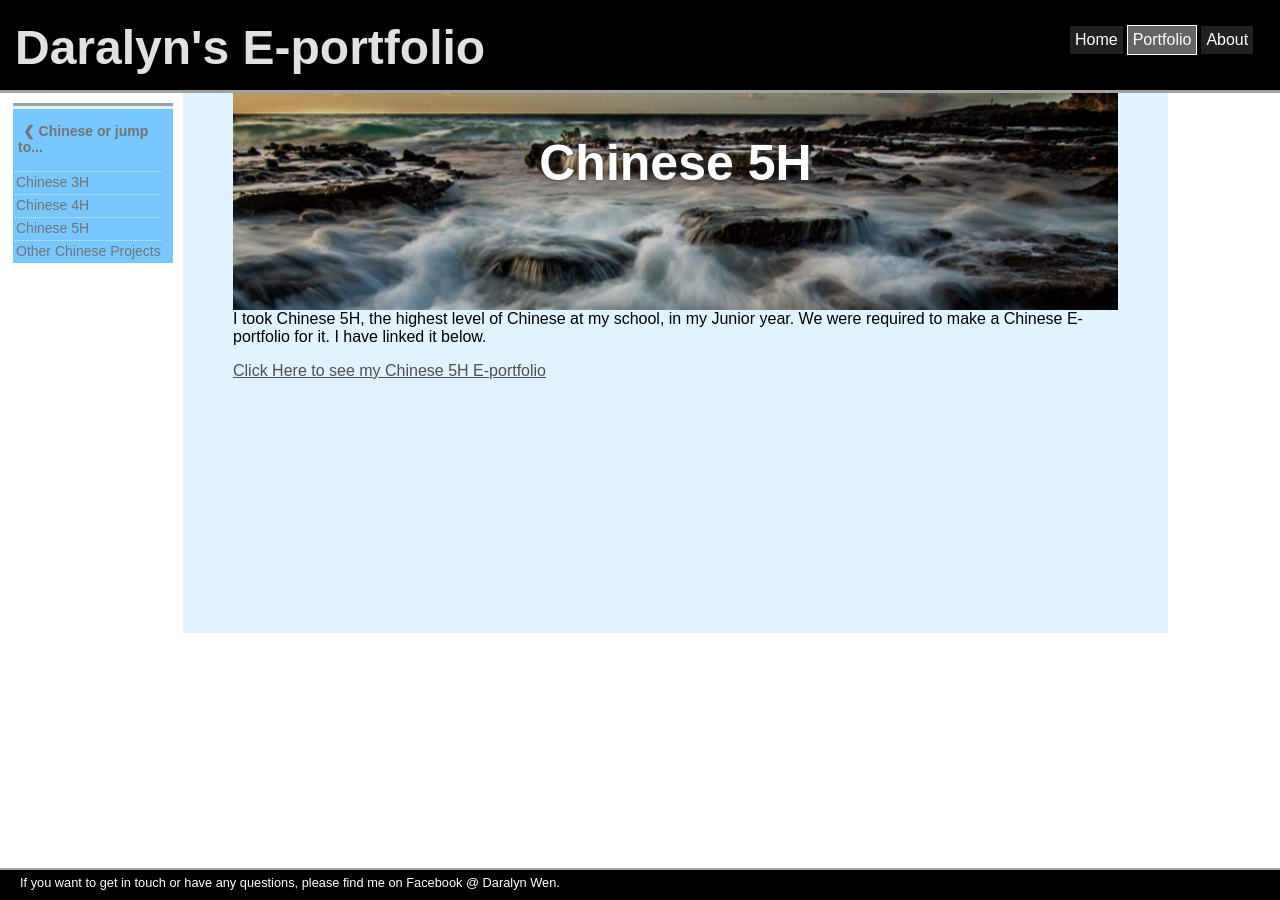
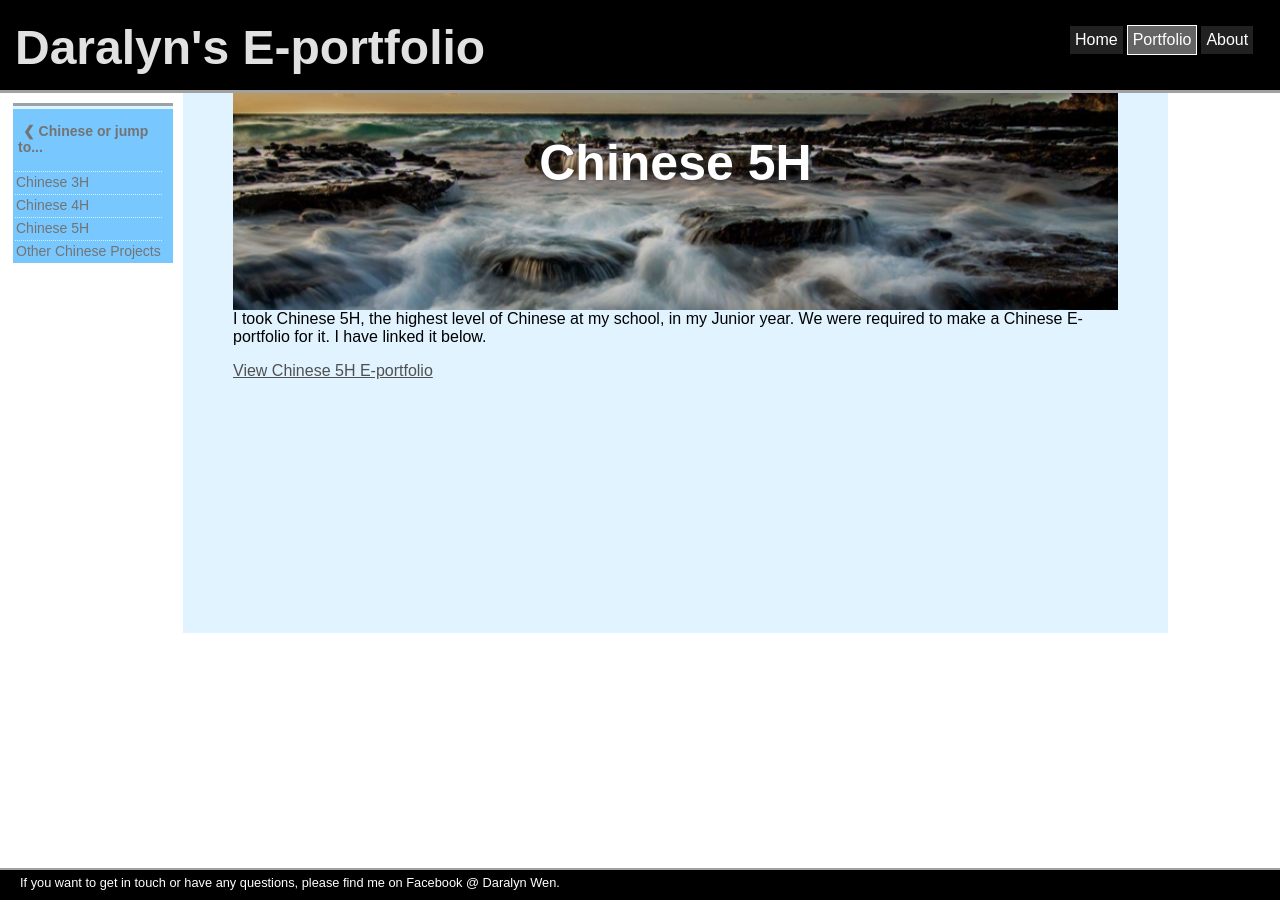
Before and after one commit to daralyn/daralyn.github.io, a Jekyll site: the page built from portfolio/chinese/chinese5h.html, in a window 1280 px wide. Built offline with Jekyll 4.4.1, drawn with Linux system fonts in a browser that asks for light colours.

Commit message:
Update chinese5h.html

```diff
--- a/portfolio/chinese/chinese5h.html
+++ b/portfolio/chinese/chinese5h.html
@@ -27,7 +27,7 @@ title: Daralyn's Chinese Portfolio - Chinese 5H
 	</h1>
 </div>
 <p> I took Chinese 5H, the highest level of Chinese at my school, in my Junior year. We were required to make a Chinese E-portfolio for it. I have linked it below. </p>
-<div class="5Hportfolio" > <a href="http://daralynwen-chinese5h-eportfolio-17-18.weebly.com/" target="_blank"> Click Here to see my Chinese 5H E-portfolio</a>
+<div class="5Hportfolio" > <a class="5Hportfolio" href="http://daralynwen-chinese5h-eportfolio-17-18.weebly.com/" target="_blank"> View Chinese 5H E-portfolio</a>
 </div>
 
 <style>
```
